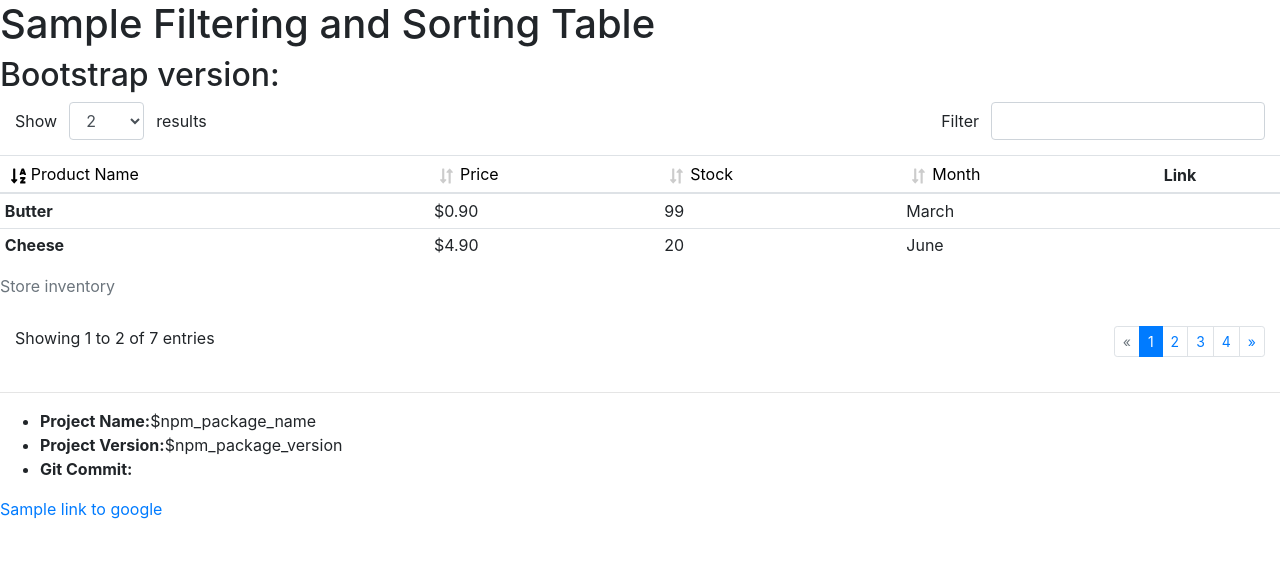
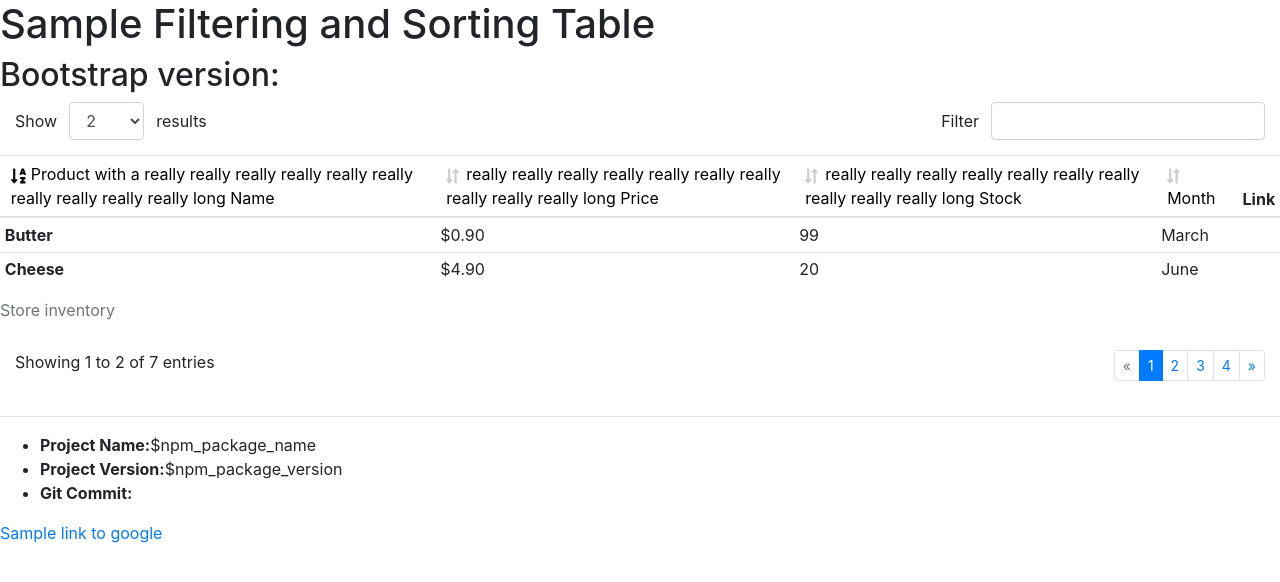
Before and after one commit to mydobie/sortTable, a React app: page / in a window 1280 px wide. Shown: the top 582 px of the page. Built offline with nearby package versions, Linux system fonts and the light colour scheme.

Commit message:
Stretch sort link the width of the column

```diff
--- a/src/App.tsx
+++ b/src/App.tsx
@@ -3,9 +3,20 @@ import SortTable from './Components/SortTable';
 
 function App() {
   const headers = [
-    { name: 'Product Name', key: 'name', type: 'alpha', rowheader: true },
-    { name: 'Price', key: 'price' },
-    { name: 'Stock', key: 'stock' },
+    {
+      name: 'Product  with a really really really really really really really really really really long Name',
+      key: 'name',
+      type: 'alpha',
+      rowheader: true,
+    },
+    {
+      name: 'really really really really really really really really really really long Price',
+      key: 'price',
+    },
+    {
+      name: 'really really really really really really really really really really long Stock',
+      key: 'stock',
+    },
     { name: 'Month', key: 'month', sortKey: 'monthValue' },
     { name: 'Link', key: 'url', noSort: true, noFilter: true },
   ];
--- a/src/Components/SortTable.tsx
+++ b/src/Components/SortTable.tsx
@@ -163,7 +163,13 @@ const SortTable = (props: Props): JSX.Element => {
             setSortAscending(!sortAscending);
           }
         }}
-        style={{ border: 'none', padding: 'none', background: 'none' }}
+        style={{
+          border: 'none',
+          padding: 'none',
+          background: 'none',
+          width: '100%',
+          textAlign: 'left',
+        }}
       >
         <SortIcons
           sortAsc={sortAscending}
```
